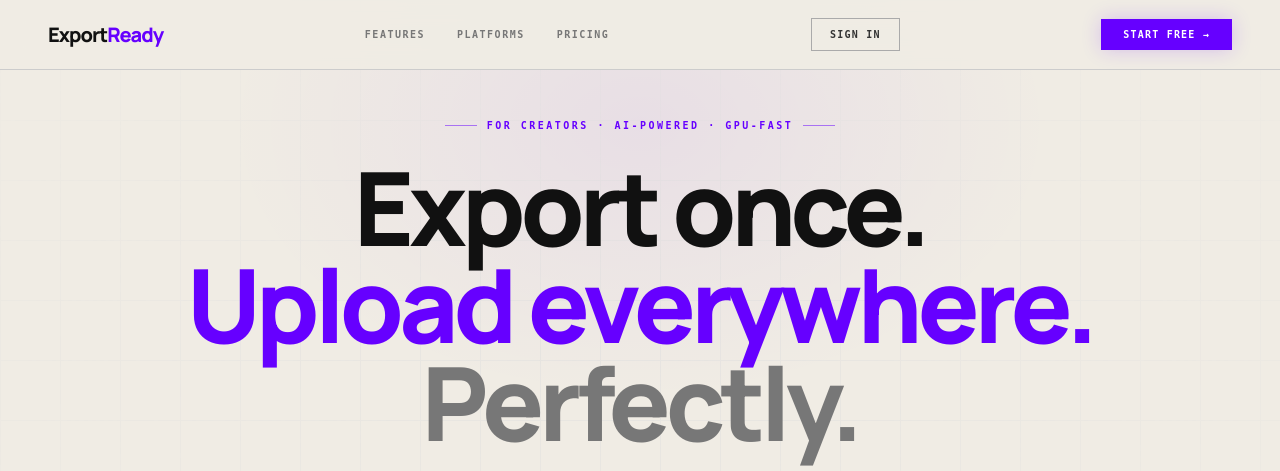
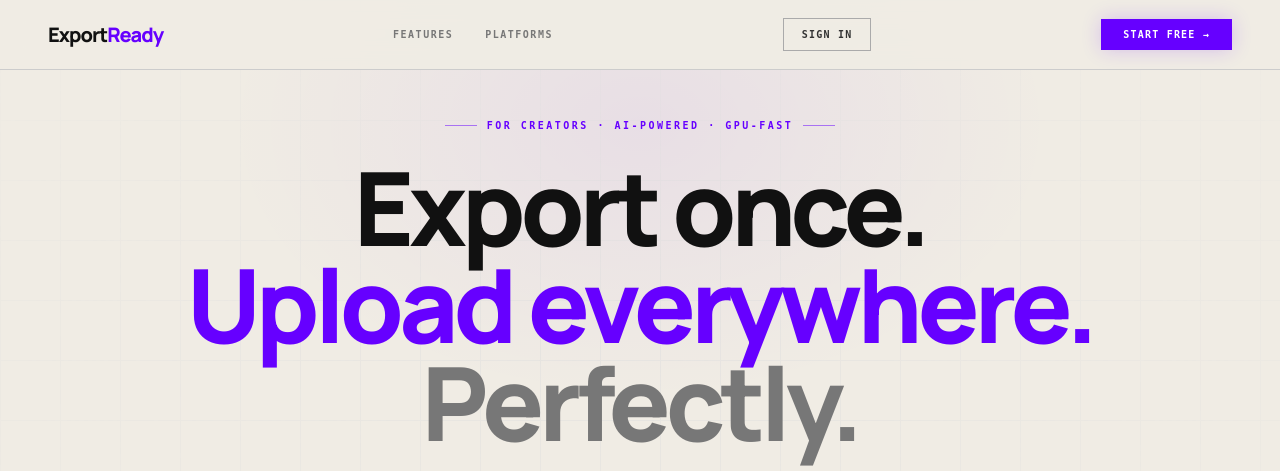
Before and after one commit to iamjeffdoria/converter, a Django app: page / in a window 1280 px wide. Shown: the top 471 px of the page. Run offline with Django 5.2, Linux system fonts and the light colour scheme; some libraries are stand-ins or nearby versions.

Commit message:
without pricings

```diff
--- a/converter/models.py
+++ b/converter/models.py
@@ -60,7 +60,8 @@ class UserAccount(models.Model):
                 return False, f'Free tier: max {settings.FREE_MAX_FILE_SIZE_MB}MB. Buy credits for larger files.', False
             return True, '', False
         else:
-            return False, 'You have used your 20 free conversions this month. Buy credits to continue.', False
+                        # AFTER
+            return False, "You've used all your free exports this month. Your quota resets on the 1st — check back then! 🗓", False
 
 class CreditOrder(models.Model):
     STATUS_CHOICES = [
--- a/converter/static/assets/js/converter.js
+++ b/converter/static/assets/js/converter.js
@@ -802,15 +802,17 @@ function refreshCredits() {
           badge.textContent = `${data.free_remaining} exports left`;
         } else {
           badge.className = 'credit-badge free';
-          badge.textContent = '0 exports left';
+          badge.textContent = '↻ Resets next month';
         }
       }
       const mobileBadge = document.querySelector('.mobile-credits');
       if (mobileBadge) {
         if (data.credits > 0) {
           mobileBadge.textContent = `⚡ ${data.credits} credits`;
+        } else if (data.free_remaining > 0) {
+          mobileBadge.textContent = `${data.free_remaining} exports left`;
         } else {
-          mobileBadge.textContent = `${data.free_remaining} exports left`;
+          mobileBadge.textContent = '↻ Resets next month';
         }
       }
     })
--- a/templates/converter/landing_page.html
+++ b/templates/converter/landing_page.html
@@ -18,7 +18,7 @@
   <div class="nav-links">
     <a href="#features">Features</a>
     <a href="#platforms">Platforms</a>
-    <a href="#pricing">Pricing</a>
+    <!-- <a href="#pricing">Pricing</a> -->
   </div>
   <a href="/login/" class="nav-sign-in">Sign In</a>
   <a href="/login/" class="nav-cta">Start Free →</a>
@@ -273,13 +273,13 @@
 </div>
 
 <!-- PRICING -->
-<section class="pricing-section" id="pricing">
+<!-- <section class="pricing-section" id="pricing">
   <div class="section-label" style="justify-content:center">Pricing</div>
   <h2 class="section-title">Start free.<br>Upgrade when ready.</h2>
-  <div class="pricing-grid pricing-grid-4 reveal">
+  <div class="pricing-grid pricing-grid-4 reveal"> -->
 
     <!-- Free -->
-    <div class="pricing-card">
+    <!-- <div class="pricing-card">
       <div class="pricing-name">Free</div>
       <div class="pricing-price">₱0 <span>/month</span></div>
       <p class="pricing-desc">For casual creators. No credit card required.</p>
@@ -290,10 +290,10 @@
         <div class="pricing-perk"><span class="perk-check">✦</span> AI assistant included</div>
         <div class="pricing-perk"><span class="perk-check">✦</span> Files deleted after 1 hr</div>
       </div>
-    </div>
+    </div> -->
 
     <!-- Starter -->
-    <div class="pricing-card">
+    <!-- <div class="pricing-card">
       <div class="pricing-name">Starter</div>
       <div class="pricing-price">₱49 <span>one-time</span></div>
       <p class="pricing-desc">For creators who post occasionally. Credits never expire.</p>
@@ -304,10 +304,10 @@
         <div class="pricing-perk"><span class="perk-check">✦</span> All 8 platform presets</div>
         <div class="pricing-perk"><span class="perk-check">✦</span> Credits never expire</div>
       </div>
-    </div>
+    </div> -->
 
     <!-- Standard — featured -->
-    <div class="pricing-card featured">
+    <!-- <div class="pricing-card featured">
       <div class="pricing-badge">⚡ Best Value</div>
       <div class="pricing-name">Standard</div>
       <div class="pricing-price">₱99 <span>one-time</span></div>
@@ -319,10 +319,10 @@
         <div class="pricing-perk"><span class="perk-check">✦</span> Priority queue</div>
         <div class="pricing-perk"><span class="perk-check">✦</span> Credits never expire</div>
       </div>
-    </div>
+    </div> -->
 
     <!-- Pro -->
-    <div class="pricing-card">
+    <!-- <div class="pricing-card">
       <div class="pricing-name">Pro</div>
       <div class="pricing-price">₱199 <span>one-time</span></div>
       <p class="pricing-desc">For daily creators and heavy uploaders.</p>
@@ -339,7 +339,7 @@
   <p style="text-align:center;font-family:var(--mono);font-size:10px;color:var(--muted);margin-top:16px;">
     🇵🇭 Prices in Philippine Peso · GCash & Maya accepted · No subscriptions
   </p>
-</section>
+</section> -->
 
 <!-- CTA -->
 <div class="cta-section reveal">
```
Also changed, not shown: templates/converter/index.html (+4 -4 lines).
